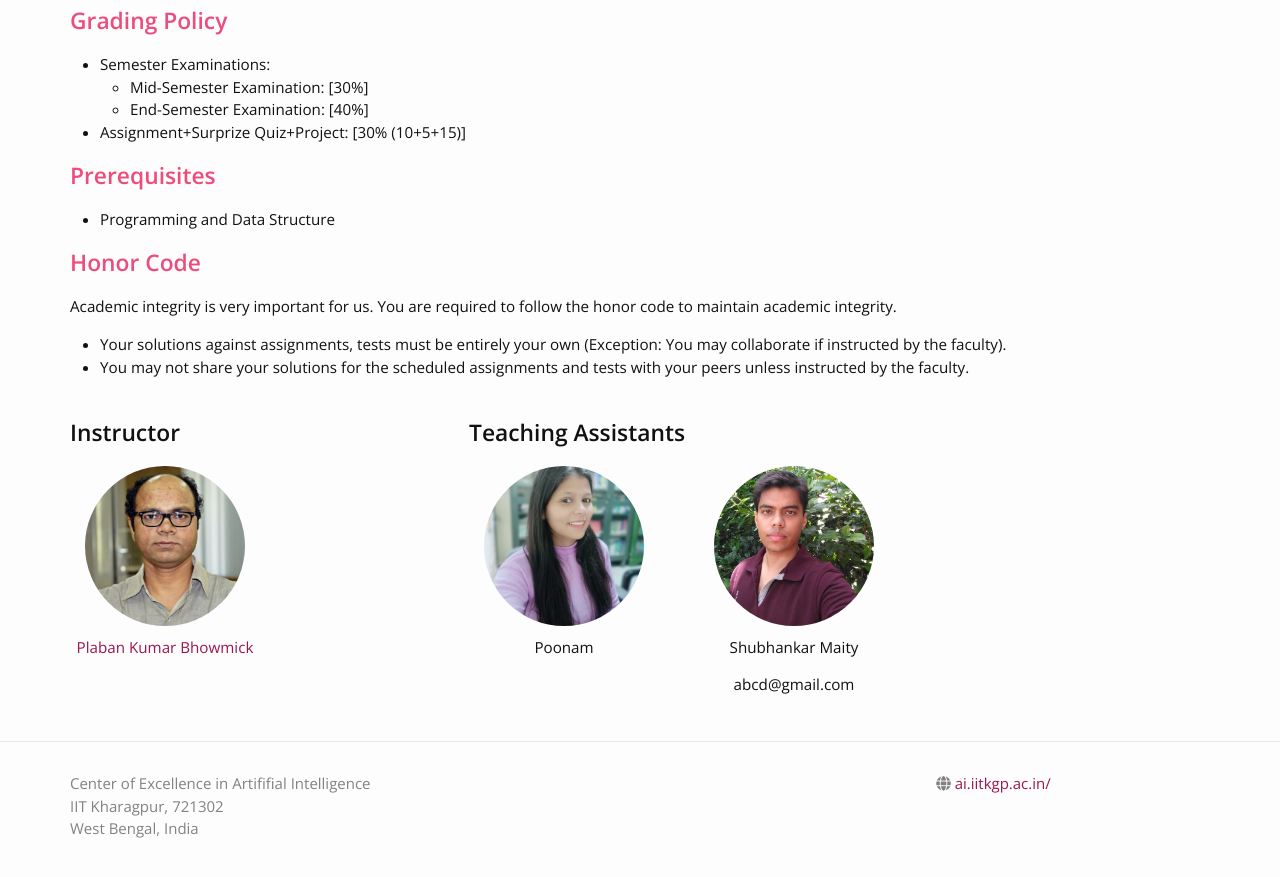
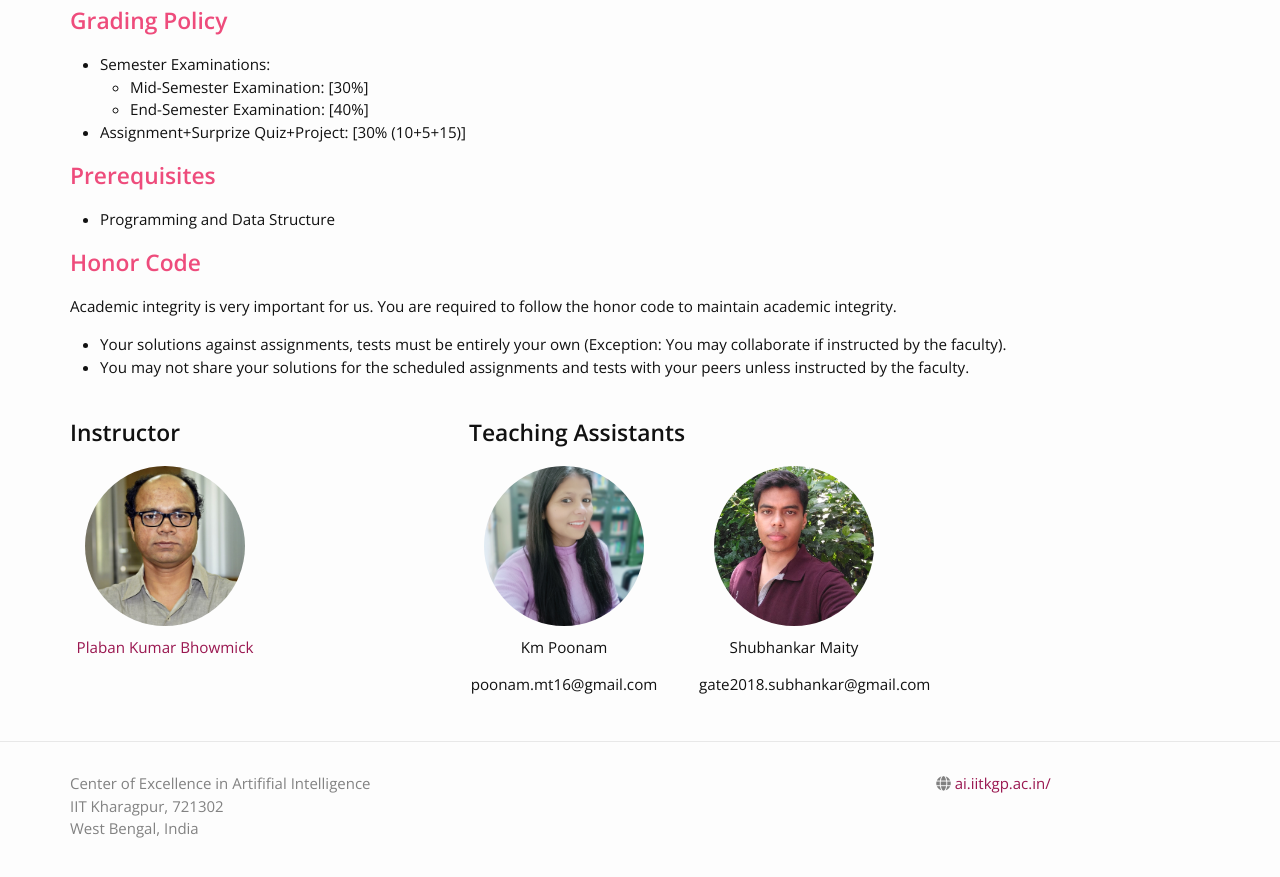
Before and after one commit to plaban/kmst-spring-2023, a Jekyll site: the page built from index.md, in a window 1280 px wide and 900 px high, scrolled down 944 px. Shown: the top 877 px of the window. Built offline with Jekyll 4.4.1, drawn with Linux system fonts in a browser that asks for light colours; nearby versions of some CDN libraries.

Commit message:
updating schedule

```diff
--- a/_data/people.yml
+++ b/_data/people.yml
@@ -6,12 +6,12 @@ instructors:
 
 
 teaching_assistants:
-  - name: Poonam
+  - name: Km Poonam
     profile_pic: /_images/pp/poonam.jpg
-    email:
+    email: poonam.mt16@gmail.com
     webpage:
 
   - name: Shubhankar Maity
     profile_pic: /_images/pp/Subhankar_Maity.jpg
-    email: abcd@gmail.com
+    email: gate2018.subhankar@gmail.com
     webpage:
```
